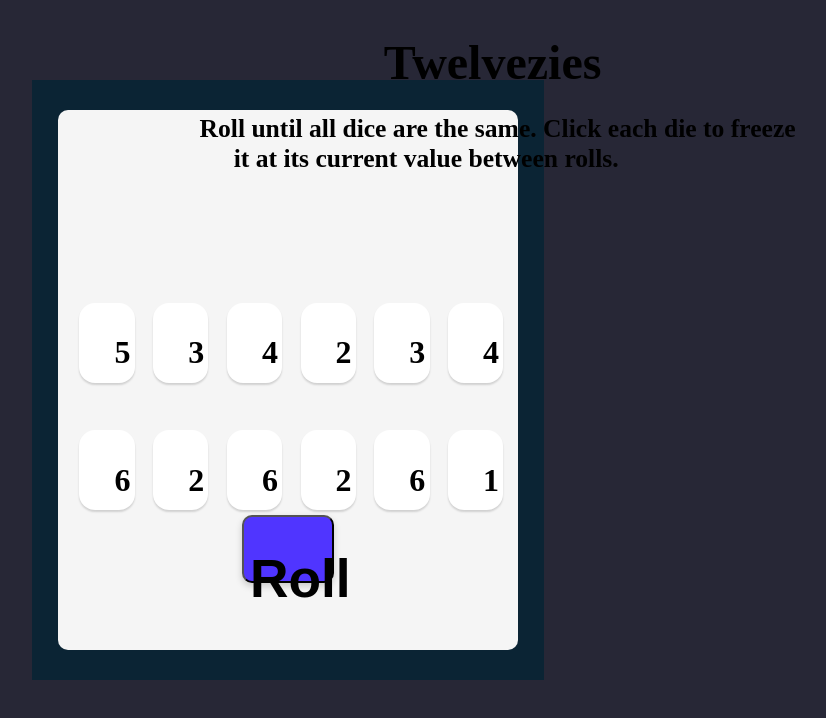
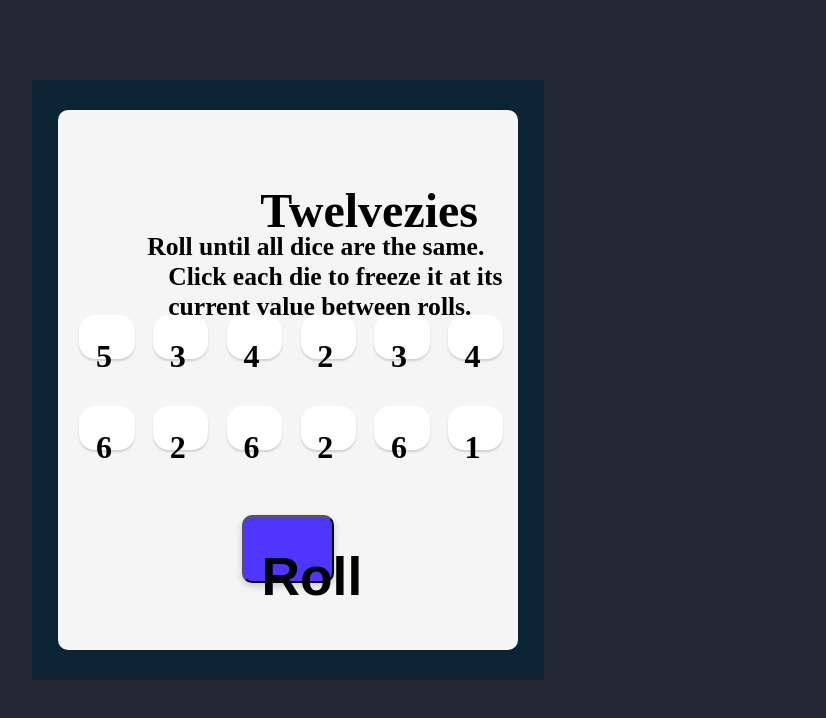
Before and after one commit to AngelOfTheSkyGod/Twelvezies, a React (Create React App) app: page / in a window 1280 px wide. Shown: the top 718 px of the page, without its empty margins (352-1178 px from the left). Built offline with nearby package versions, Linux system fonts and the light colour scheme; the HTML template or start-up script is replaced by a standard one.

Commit message:
more sizing/positioning fixes

```diff
--- a/src/style.css
+++ b/src/style.css
@@ -38,7 +38,7 @@
   width: 100%;
   height: 100%;
   left: -6%;
-  top: -40%;
+  top: -30%;
   display: grid;
 
   grid-template-columns: 15% 15% 15% 15% 15% 15%;
@@ -60,17 +60,17 @@
 }
 
 .Number {
-  position: relative;
-  left: 35px;
-  top: 10px;
+  position: absolute;
+  left: 30%;
+  top: 5%;
 }
 
 .Display-background {
   position: absolute;
-  top: -350px;
-  left: 100px;
-  width: 600px;
-  height: 600px;
+  top: -150%;
+  left: 10%;
+  width: 80%;
+  height: 300%;
 }
 
 .Title {
@@ -90,7 +90,7 @@
 }
 
 .Roll-button {
-  position: relative;
+  position: absolute;
   width: 20%;
   height: 50%;
   background: #5035ff;
@@ -101,8 +101,8 @@
 }
 
 .Roll {
-  position: relative;
+  position: absolute;
   font-size: 400%;
-  left: 0%;
+  left: 20%;
   top: -10%;
 }
```
